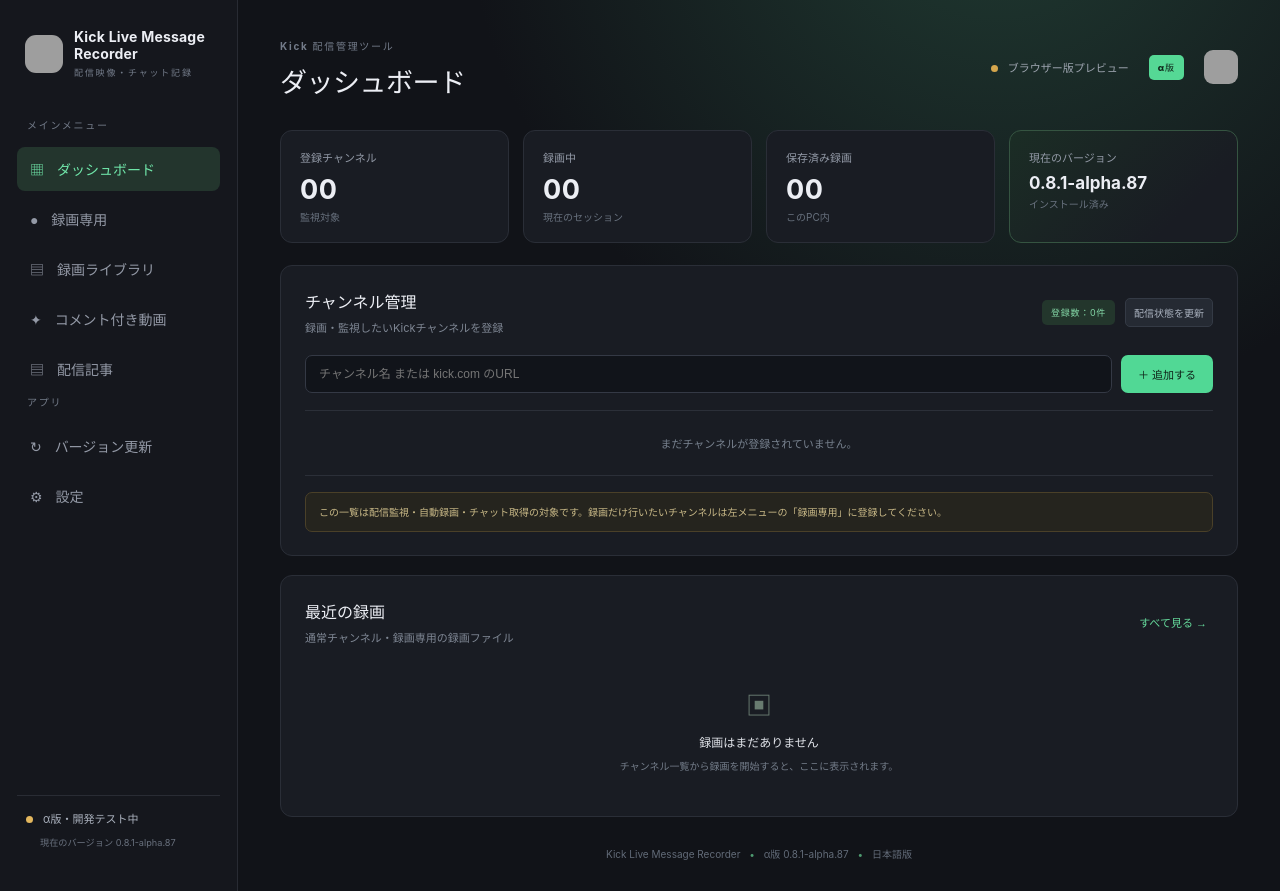
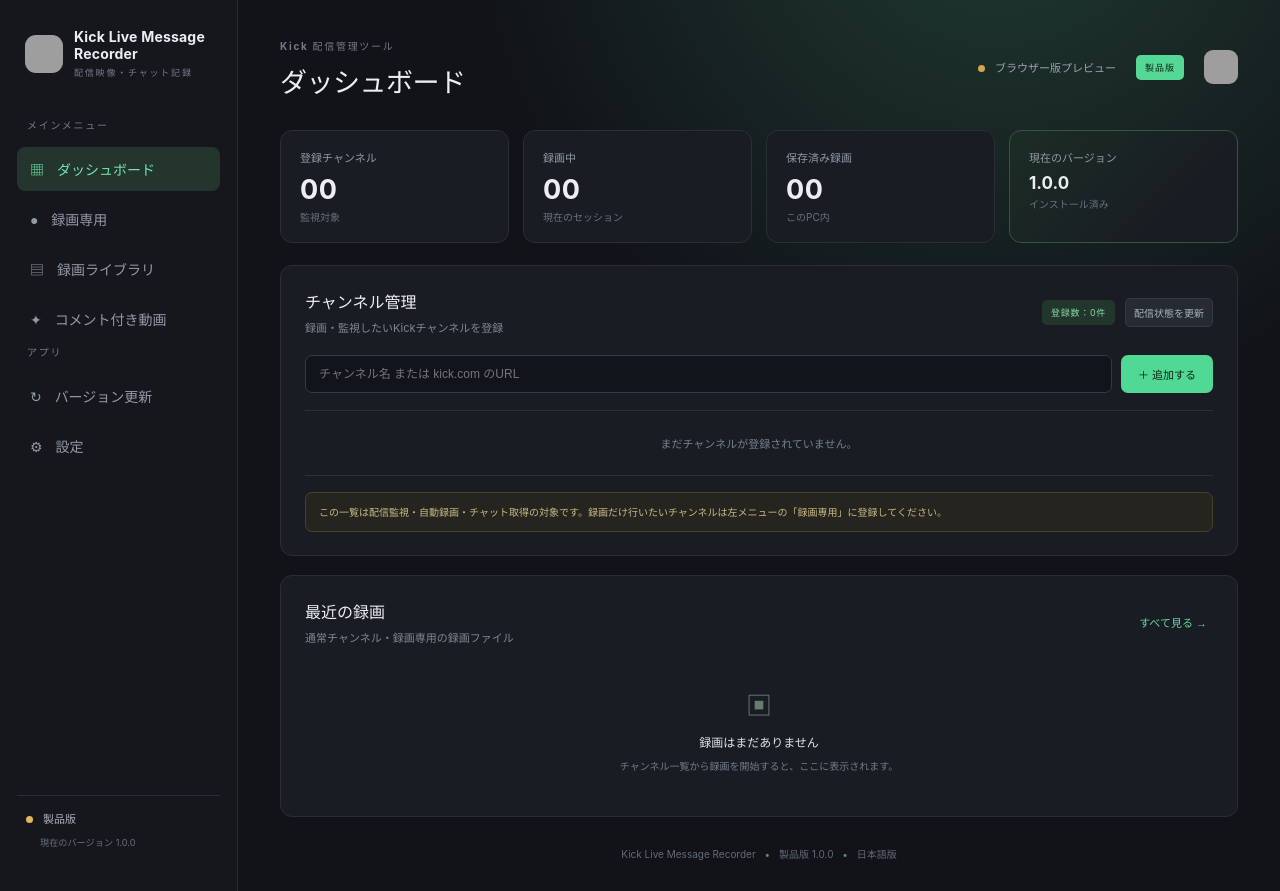
Before and after one commit to kanenao/Kick-Live-Message-Recorder, a React (Vite) app: page / in a window 1280 px wide. Built offline with nearby package versions, Linux system fonts and the light colour scheme; grey boxes are pictures that could not be loaded.

Commit message:
feat: remove AI article surfaces from production UI

```diff
--- a/src/ui/App.tsx
+++ b/src/ui/App.tsx
@@ -218,7 +218,9 @@ type CommentVideoPreviewData = {
   comments: Array<{ seconds: number; content: string; username: string; color: string; position?: "scroll" | "top" | "bottom" }>;
 };
 
-const APP_VERSION = "0.8.1-alpha.87";
+const APP_VERSION = "1.0.0";
+// Product edition never exposes beta-only AI articles.
+const ARTICLES_ENABLED = APP_VERSION.includes("-beta.");
 const COMMENT_VIDEO_PREVIEW_ITEMS: Array<{ text: string; color: string; lane: number; delay: number; repeatLane?: boolean; position?: "scroll" | "top" | "bottom" }> = [
   { text: "きたあああああ！", color: "#ffffff", lane: 0, delay: 0 },
   { text: "うぽつ！！！！！！", color: "#ffffff", lane: 1, delay: 0.7, position: "top" },
@@ -246,6 +248,7 @@ const COMMENT_VIDEO_PREVIEW_ITEMS: Array<{ text: string; color: string; lane: nu
   { text: "いいね！", color: "#ffffff", lane: 9, delay: 2.3, repeatLane: true }
 ];
 const VERSION_HISTORY = [
+  { version: "1.0.0", title: "製品版：録画・コメント・動画生成に特化", changes: ["製品版から配信記事メニューと関連する操作を除外", "β版と製品版の自動更新経路を分離"] },
   {
     version: "0.8.1-alpha.87",
     title: "録画ライブラリのサムネイル表示とフォルダー安全性を改善",
@@ -2591,17 +2594,17 @@ export default function App() {
       <button className={tab === "recording" ? "nav-item selected" : "nav-item"} onClick={() => setTab("recording")}>● <span>録画専用</span></button>
       <button className={tab === "library" ? "nav-item selected" : "nav-item"} onClick={() => setTab("library")}>▤ <span>録画ライブラリ</span></button>
       <button className={tab === "comment-video" ? "nav-item selected" : "nav-item"} onClick={() => setTab("comment-video")}>✦ <span>コメント付き動画</span></button>
-      <button className={tab === "articles" ? "nav-item selected" : "nav-item"} onClick={() => setTab("articles")}>▤ <span>配信記事</span></button>
+      {ARTICLES_ENABLED && <button className={tab === "articles" ? "nav-item selected" : "nav-item"} onClick={() => setTab("articles")}>▤ <span>配信記事</span></button>}
       <div className="nav-label">アプリ</div>
       <button className={tab === "updates" ? "nav-item selected" : "nav-item"} onClick={() => setTab("updates")}>↻ <span>バージョン更新</span></button>
       <button className={tab === "settings" ? "nav-item selected" : "nav-item"} onClick={() => setTab("settings")}>⚙ <span>設定</span></button>
-      <div className="sidebar-bottom"><span className="status-dot" /> α版・開発テスト中<small>現在のバージョン {appVersion}</small></div>
+      <div className="sidebar-bottom"><span className="status-dot" /> 製品版<small>現在のバージョン {appVersion}</small></div>
     </aside>
 
     <main className={tab === "library" ? "main main-library" : "main"}>
       <header className="topbar">
         <div><span className="eyebrow">Kick 配信管理ツール</span><h1>{tab === "dashboard" ? "ダッシュボード" : tab === "recording" ? "録画専用" : tab === "library" ? "録画ライブラリ" : tab === "comment-video" ? "コメント付き動画を生成" : tab === "articles" ? "配信記事" : tab === "updates" ? "バージョン更新" : "設定"}</h1></div>
-        <div className="top-actions"><span className="connection"><i /> {isDesktop ? "Windows デスクトップ版" : "ブラウザー版プレビュー"}</span><span className="alpha-tag">α版</span><img className="avatar avatar-brand" src="./app-icon.png" alt="Kick Live Message Recorder アイコン" /></div>
+        <div className="top-actions"><span className="connection"><i /> {isDesktop ? "Windows デスクトップ版" : "ブラウザー版プレビュー"}</span><span className="alpha-tag">製品版</span><img className="avatar avatar-brand" src="./app-icon.png" alt="Kick Live Message Recorder アイコン" /></div>
       </header>
 
       {storageError && <div className="storage-error" role="alert">{storageError}</div>}
@@ -2936,7 +2939,7 @@ export default function App() {
           <div className="recording-library-stat"><span>登録ファイル</span><strong>{(recordingFiles.length + commentLogFiles.length).toLocaleString("ja-JP")}</strong></div>
           <div className="recording-library-stat"><span>録画動画</span><strong>{recordingFiles.length.toLocaleString("ja-JP")}</strong></div>
           <div className="recording-library-stat"><span>コメントログ</span><strong>{commentLogFiles.length.toLocaleString("ja-JP")}</strong></div>
-          <div className="recording-library-stat"><span>AI記事付きの配信</span><strong>{recordingSessions.filter(session => Boolean(session.article)).length.toLocaleString("ja-JP")}</strong></div>
+          {ARTICLES_ENABLED && <div className="recording-library-stat"><span>AI記事付きの配信</span><strong>{recordingSessions.filter(session => Boolean(session.article)).length.toLocaleString("ja-JP")}</strong></div>}
         </div>
 
         <div className="recording-library-filter-row">
@@ -2950,7 +2953,7 @@ export default function App() {
               <option value="all">すべて</option>
               <option value="videos">録画動画あり</option>
               <option value="comments">コメントログあり</option>
-              <option value="articles">AI記事付きの録画</option>
+              {ARTICLES_ENABLED && <option value="articles">AI記事付きの録画</option>}
             </select>
           </label>
         </div>
@@ -2998,7 +3001,7 @@ export default function App() {
 
                       {expandedLibraryVideosChannel === group.slug && <div className="recording-library-expanded">
                         <div className="recording-library-expanded-title">
-                          <strong>配信別：動画・コメント・AI記事</strong>
+                          <strong>配信別：動画・コメント{ARTICLES_ENABLED ? "・AI記事" : ""}</strong>
                           <span>{group.sessions.length}件の配信</span>
                         </div>
                         <div className="recording-session-list" role="region" tabIndex={0} aria-label={group.displayName + "の配信別録画"}>
@@ -3015,7 +3018,7 @@ export default function App() {
                                 </div>
                                 <strong>{session.title || (group.displayName + " の" + (session.kind === "LIVE" ? "生放送" : "過去配信"))}</strong>
                                 <small>{Number.isFinite(Date.parse(session.startedAt)) ? new Date(session.startedAt).toLocaleString("ja-JP") : "日時未取得"}</small>
-                                <small>動画 {session.videos.length}件 ・ コメント {session.logs.length}件 ・ AI記事 {session.article ? "あり" : "なし"}</small>
+                                <small>動画 {session.videos.length}件 ・ コメント {session.logs.length}件{ARTICLES_ENABLED ? " ・ AI記事 " + (session.article ? "あり" : "なし") : ""}</small>
                               </div>
                               <div className="recording-session-quick-actions">
                                 {session.videos.length > 0 && <button className="primary-small" onClick={() => void openRecordingFile(session.videos[0].path)}>再生</button>}
@@ -3026,7 +3029,7 @@ export default function App() {
                               </div>
                             </div>
                             {expandedLibrarySessions[session.id] && <>
-                            {session.article && <div className="recording-session-article">
+                            {ARTICLES_ENABLED && session.article && <div className="recording-session-article">
                               <strong>AI配信記事：{session.article.headline}</strong>
                               <p>{session.article.aiSummary || session.article.paragraphs?.[0] || "記事を見ると内容を確認できます。"}</p>
                               <button className="small-action" onClick={() => {
@@ -3093,7 +3096,7 @@ export default function App() {
                                         </div>}
                               </div>}
                             </div>)}
-                            {!session.article && session.videos.length > 0 && <div className="recording-session-actions">
+                            {ARTICLES_ENABLED && !session.article && session.videos.length > 0 && <div className="recording-session-actions">
                               <button className="small-action" onClick={() => {
                                 setArticleSlug(session.slug);
                                 setArticleVideoPath(session.videos[0].path);
@@ -3340,7 +3343,7 @@ export default function App() {
           </>}
       </section>}
 
-      {tab === "articles" && <section className="panel stream-articles-panel">
+      {ARTICLES_ENABLED && tab === "articles" && <section className="panel stream-articles-panel">
         <div className="panel-heading">
           <div><h2>登録配信者の放送記事</h2><p>録画とコメントログから配信ごとの記事を作成し、配信者別・日付順に保存します</p></div>
           <button className="small-action" onClick={() => setLibraryRefreshKey(value => value + 1)} disabled={!isDesktop || articleBusy}>一覧を更新</button>
@@ -3741,7 +3744,7 @@ export default function App() {
         {!isDesktop && <div className="notice">保存先フォルダーの選択はWindowsデスクトップ版で利用できます。ブラウザープレビューでは設定をブラウザー内に保存します。</div>}
       </section>}
 
-      <footer>Kick Live Message Recorder <span>•</span> α版 {appVersion} <span>•</span> 日本語版</footer>
+      <footer>Kick Live Message Recorder <span>•</span> 製品版 {appVersion} <span>•</span> 日本語版</footer>
     </main>
     <RecordingStoryboardDialog filePath={storyboardTarget?.path ?? null}
       title={storyboardTarget?.title ?? ""} onClose={() => setStoryboardTarget(null)} />
```
